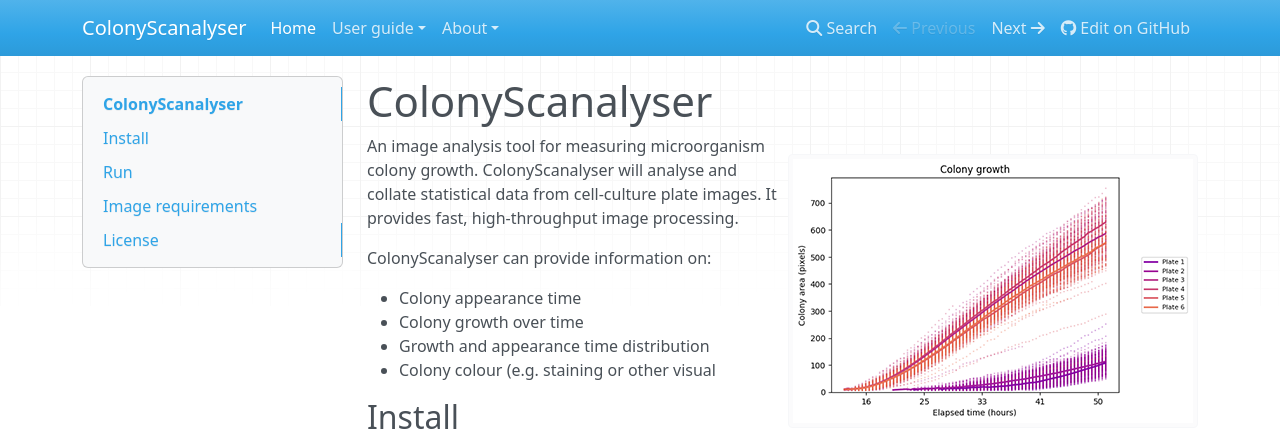
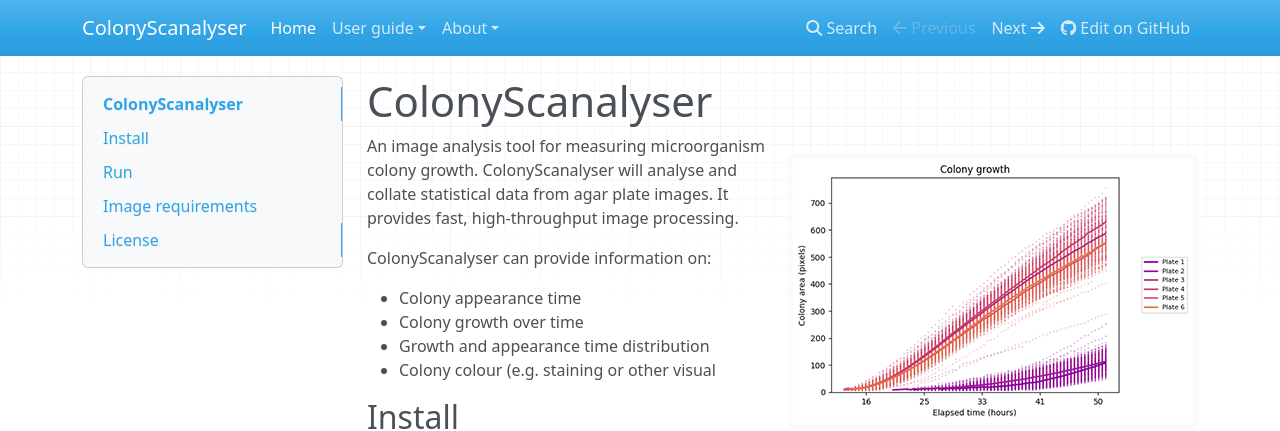
Before and after one commit to Erik-White/ColonyScanalyser, an MkDocs documentation site: the page built from docs/index.md, in a window 1280 px wide and 1159 px high. Shown: the top 431 px of the window. Built offline with MkDocs 1.6.1, drawn with Linux system fonts in a browser that asks for light colours; nearby versions of some CDN libraries.

Commit message:
Replace references to 'cell-culture plates'. Closes #29

```diff
--- a/docs/index.md
+++ b/docs/index.md
@@ -1,7 +1,7 @@
 # ColonyScanalyser
 <img align="right" src="images/growth_curve_small.png">
 An image analysis tool for measuring microorganism colony growth.
-ColonyScanalyser will analyse and collate statistical data from cell-culture plate images.
+ColonyScanalyser will analyse and collate statistical data from agar plate images.
  It provides fast, high-throughput image processing.
 
 ColonyScanalyser can provide information on:
```
Also changed, not shown: README.md (+1 -1 lines).
